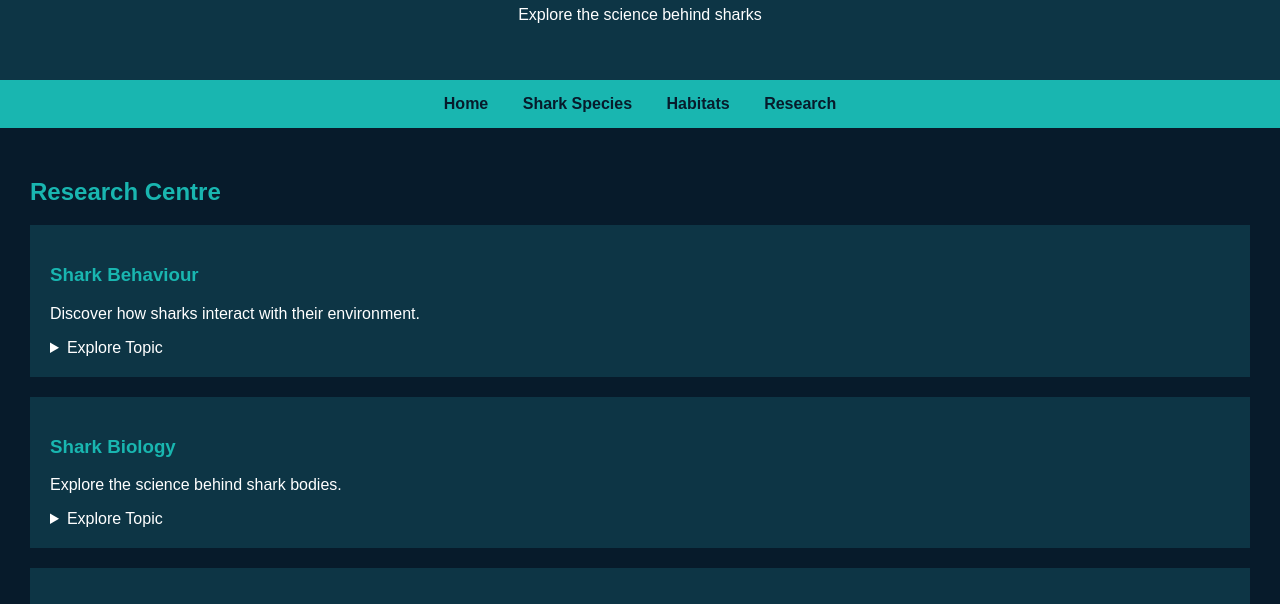
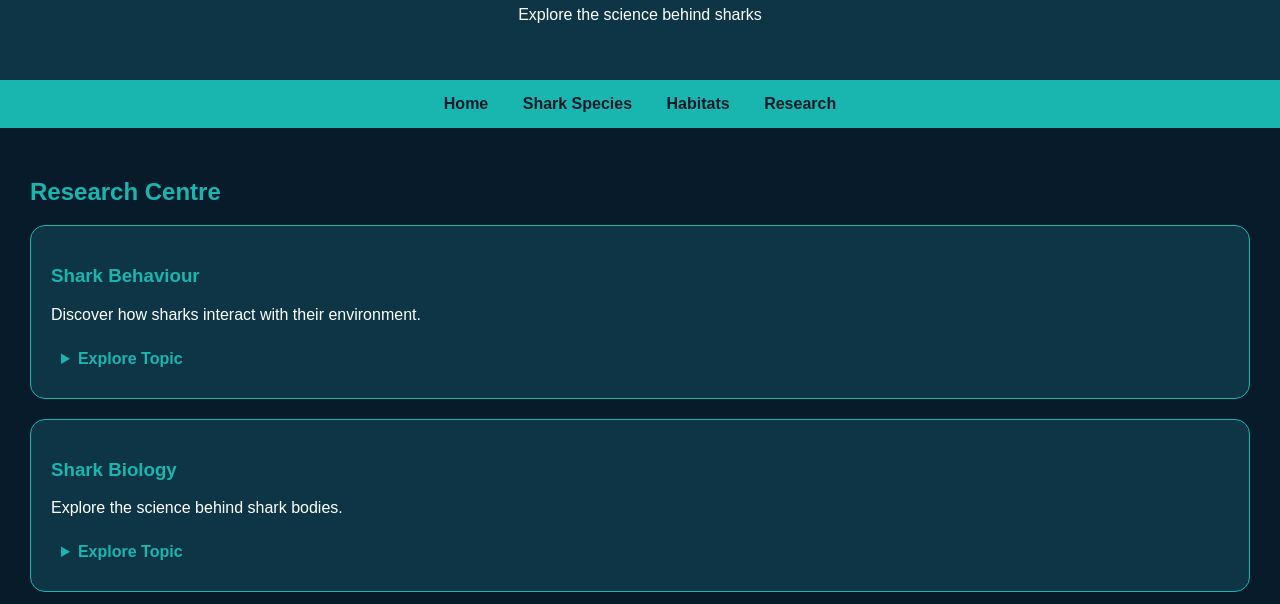
Before and after one commit to Riley-Beanbag/SharkResearch, a plain HTML site: page research.html in a window 1280 px wide. Shown: the part 133-737 px from the top of the page. Drawn offline with Linux system fonts and the light colour scheme.

Commit message:
Enhance styles for research-topic class
Added styles for research topics with hover effects.

```diff
--- a/style.css
+++ b/style.css
@@ -1,7 +1,3 @@
-.div1 {
-    border-radius: 5px;
-}
-
 body {
     background-color: #071B2B;
     color: white;
@@ -46,3 +42,28 @@ section {
 h2, h3 {
     color: #19B6B0;
 }
+.research-topic {
+    border-radius: 15px;
+    border: 1px solid #19B6B0;
+    transition: 0.3s;
+}
+
+.research-topic:hover {
+    background-color: #124456;
+}
+
+.research-topic summary {
+    color: #19B6B0;
+    cursor: pointer;
+    font-weight: bold;
+    padding: 10px;
+}
+
+.research-topic details {
+    margin-top: 10px;
+}
+
+.research-topic details p,
+.research-topic details ul {
+    padding: 10px 20px;
+}
```
